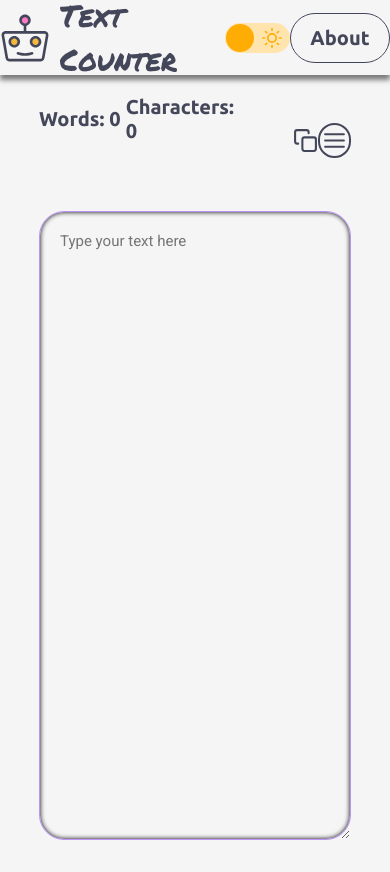
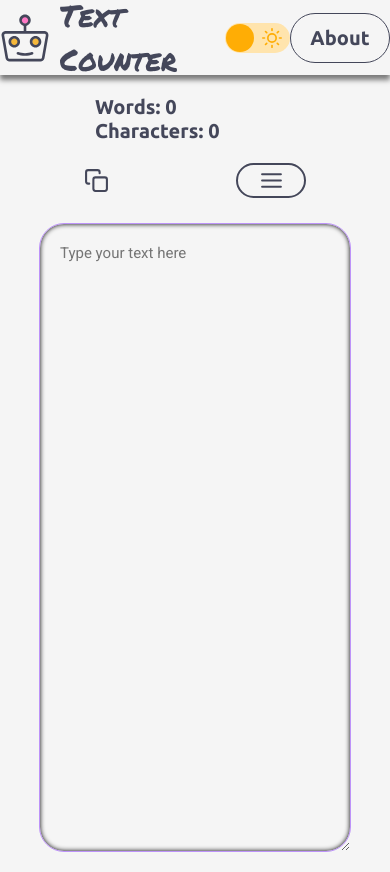
Before and after one commit to iago-mendes/old-textcounter, a React (Create React App) app: page / in a window 390 px wide. Built offline with nearby package versions, Linux system fonts and the light colour scheme.

Commit message:
add mobile support to home page

```diff
--- a/src/pages/Home/styles.css
+++ b/src/pages/Home/styles.css
@@ -163,8 +163,34 @@
     display: none;
 }
 
-/* textarea::-webkit-resizer
+@media (max-width: 700px)
 {
-    margin-right: 2rem;
-    margin-bottom: 2rem;
-} */
+    #homeContainer .infoButtonsContainer
+    {
+        width: 100%;
+        flex-direction: column;
+
+        gap: 2rem;
+    }
+
+    #homeContainer .info
+    {
+        display: flex;
+        flex-direction: column;
+        align-items: center;
+        justify-content: center;
+
+        width: 100%;
+    }
+
+    #homeContainer .info .showInfo
+    {
+        width: 20rem;
+    }
+
+    #homeContainer .buttons
+    {
+        width: 100%;
+        justify-content: space-around;
+    }
+}
```
